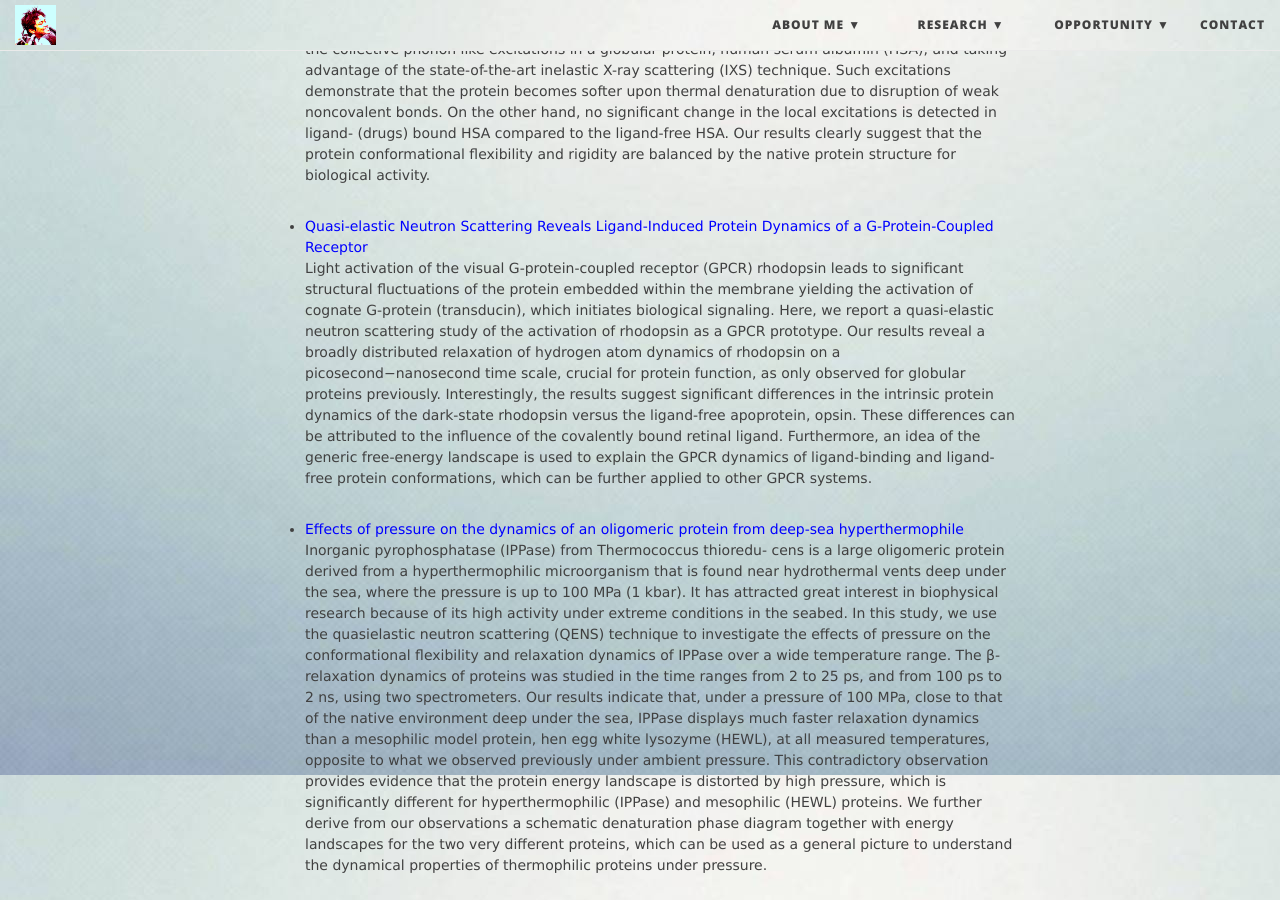
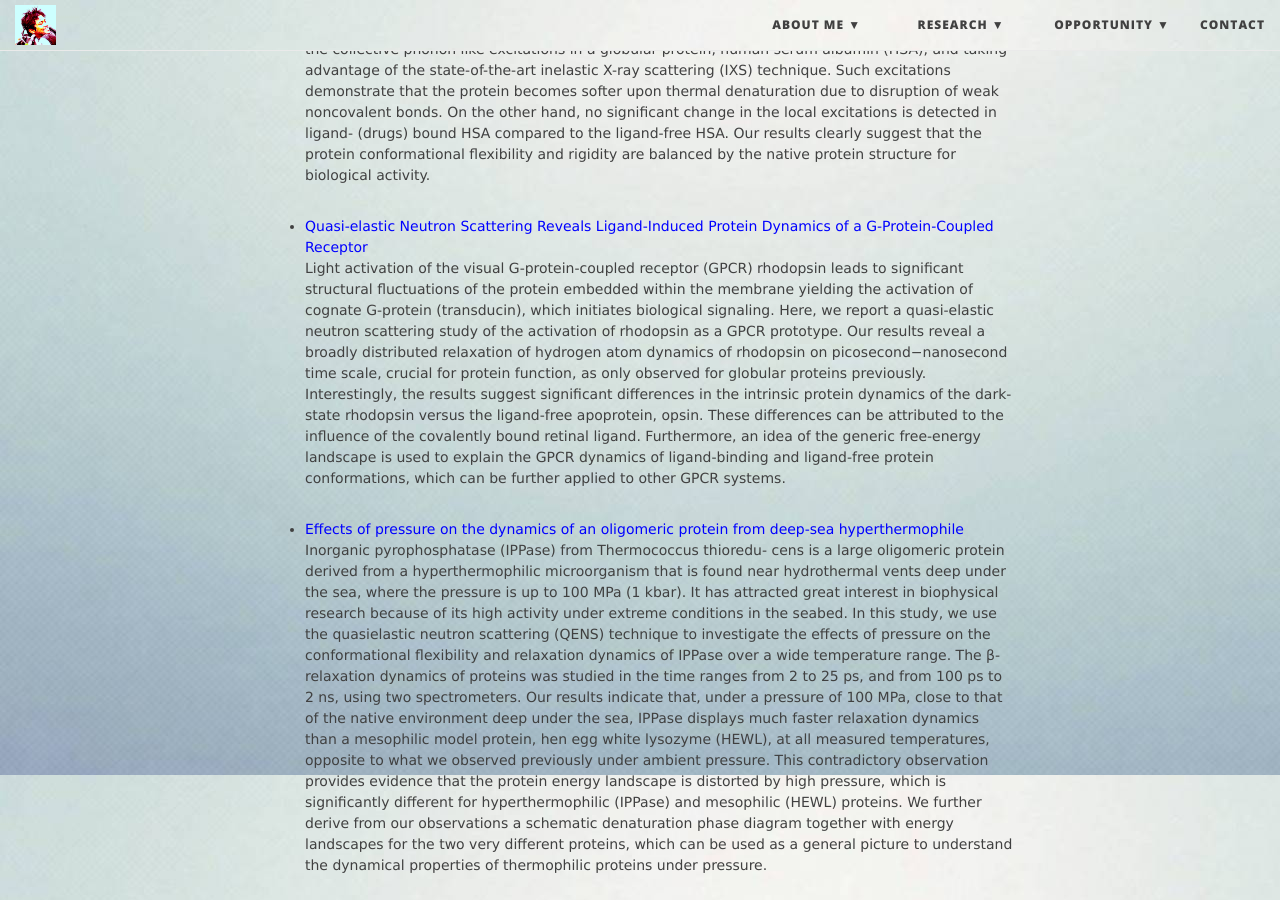
Before and after one commit to debsindhu/debsindhu.github.io, a Jekyll site: the page built from projects.md, in a window 1280 px wide and 900 px high, scrolled down 1367 px. Built offline with Jekyll 4.4.1, drawn with Linux system fonts in a browser that asks for light colours; nearby versions of some CDN libraries.

Commit message:
Update projects.md

```diff
--- a/projects.md
+++ b/projects.md
@@ -38,7 +38,7 @@ We elucidate the protein activity from the perspective of protein softness and f
 
 - <span style="color:blue">Quasi-elastic Neutron Scattering Reveals Ligand-Induced Protein Dynamics of a G‑Protein-Coupled
 Receptor</span>
-Light activation of the visual G-protein-coupled receptor (GPCR) rhodopsin leads to significant structural fluctuations of the protein embedded within the membrane yielding the activation of cognate G-protein (transducin), which initiates biological signaling. Here, we report a quasi-elastic neutron scattering study of the activation of rhodopsin as a GPCR prototype. Our results reveal a broadly distributed relaxation of hydrogen atom dynamics of rhodopsin on a picosecond−nanosecond time scale, crucial for protein function, as only observed for globular proteins previously. Interestingly, the results suggest significant differences in the intrinsic protein dynamics of the dark-state rhodopsin versus the ligand-free apoprotein, opsin. These differences can be attributed to the influence of the covalently bound retinal ligand. Furthermore, an idea of the generic free-energy landscape is used to explain the GPCR dynamics of ligand-binding and ligand-free protein conformations, which can be further applied to other GPCR systems.
+Light activation of the visual G-protein-coupled receptor (GPCR) rhodopsin leads to significant structural fluctuations of the protein embedded within the membrane yielding the activation of cognate G-protein (transducin), which initiates biological signaling. Here, we report a quasi-elastic neutron scattering study of the activation of rhodopsin as a GPCR prototype. Our results reveal a broadly distributed relaxation of hydrogen atom dynamics of rhodopsin on picosecond−nanosecond time scale, crucial for protein function, as only observed for globular proteins previously. Interestingly, the results suggest significant differences in the intrinsic protein dynamics of the dark-state rhodopsin versus the ligand-free apoprotein, opsin. These differences can be attributed to the influence of the covalently bound retinal ligand. Furthermore, an idea of the generic free-energy landscape is used to explain the GPCR dynamics of ligand-binding and ligand-free protein conformations, which can be further applied to other GPCR systems.
 
 - <span style="color:blue">Effects of pressure on the dynamics of an oligomeric protein from deep-sea hyperthermophile
 </span>
```
